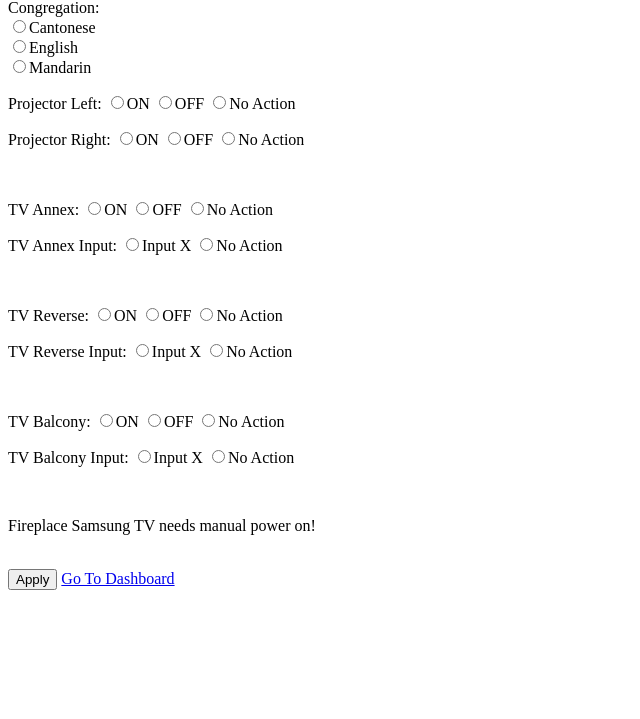
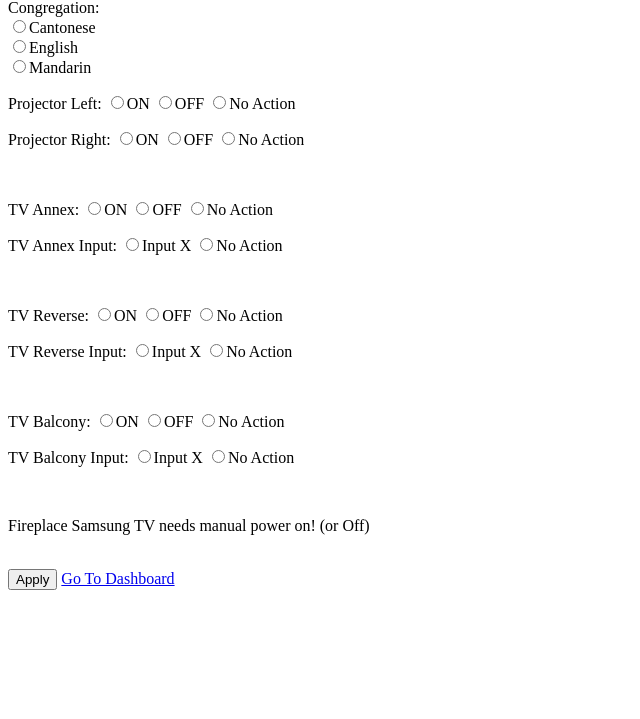
Before and after one commit to andrewngai/TVProjRemoteServer, a Flask app: page /presetconfig in a window 1280 px wide. Shown: the part 81-800 px from the top of the page, without its empty margins (0-640 px from the left). Run offline with Flask 2, Linux system fonts and the light colour scheme; parts of the project's set-up code (start-up, migrations or seed data) failed here and were passed over.

Commit message:
formatting

```diff
--- a/templates/presetconfig.html
+++ b/templates/presetconfig.html
@@ -74,7 +74,7 @@
         </p>
         <br>
 
-        <p>Fireplace Samsung TV needs manual power on!</p>
+        <p>Fireplace Samsung TV needs manual power on! (or Off)</p>
         <br>
 
     </form>
```
